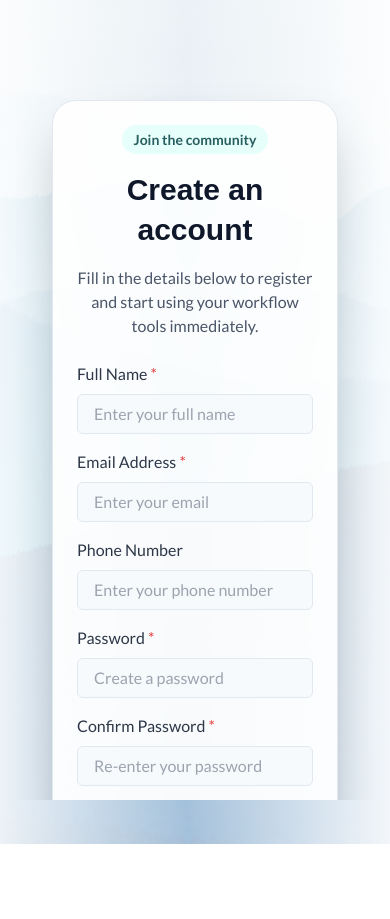
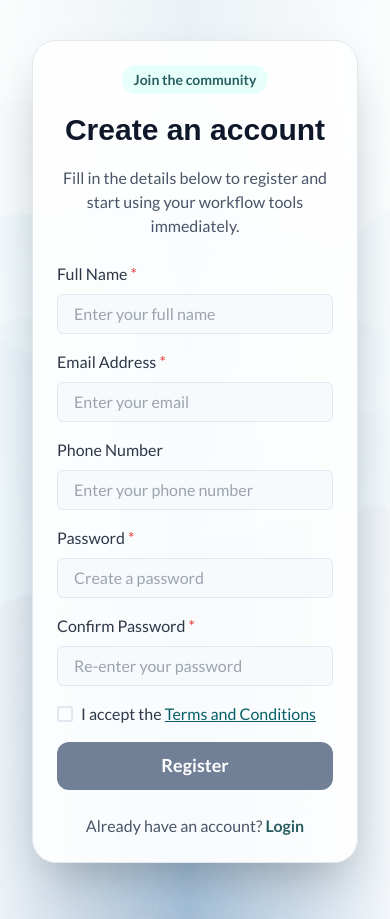
Before and after one commit to rahul52us/my-nextjs-app, a Next.js app: page /register in a window 390 px wide. Before the commit the page ends 844 px from the top, so only its background shows below. Built offline with nearby package versions, Linux system fonts and the light colour scheme; no server answers.

Commit message:
refactor: Update layout components for improved responsiveness and styling

```diff
--- a/app/(authentication)/login/content.tsx
+++ b/app/(authentication)/login/content.tsx
@@ -73,7 +73,7 @@ const LoginContent = observer(() => {
   const googleColor = useColorModeValue("#344054", "gray.100");
 
   return (
-    <Box minH="100vh" px={4} py={10}>
+    <Box minH="auto" px={4} py={{ base: 6, md: 4 }}>
       <Flex align="center" justify="center">
         <Box
           w="full"
--- a/app/(authentication)/register/content.tsx
+++ b/app/(authentication)/register/content.tsx
@@ -89,7 +89,7 @@ const RegisterContent = observer(() => {
   const checkboxColor = useColorModeValue('gray.700', 'gray.200');
 
   return (
-    <Box minHeight="100vh" px={4} py={10}>
+    <Box minHeight="auto" px={4} py={{ base: 6, md: 4 }}>
       <Flex align="center" justify="center">
         <Box
           width="100%"
--- a/app/layouts/authenticationLayout/AuthenticationLayout.tsx
+++ b/app/layouts/authenticationLayout/AuthenticationLayout.tsx
@@ -12,9 +12,10 @@ const AuthenticationLayout = ({ children }: { children: React.ReactNode }) => {
 
   return (
     <Box
-      height="100vh"
+      minH="100dvh"
       width="100%"
-      overflow="hidden"
+      overflowX="hidden"
+      overflowY={{ base: "auto", md: "hidden" }}
       position="relative"
       bgImage="url('/Auth-image.jpg')"
       bgSize="cover"
@@ -25,24 +26,24 @@ const AuthenticationLayout = ({ children }: { children: React.ReactNode }) => {
       <Box position="absolute" inset={0} bg={overlay} />
 
       <Flex
-        minHeight="100vh"
+        minH="100dvh"
         width="100%"
         position="relative"
         px={{ base: 4, md: 8, xl: 16 }}
-        py={{ base: 10, md: 14 }}
+        py={{ base: 4, md: 0 }}
         justifyContent="center"
-        alignItems="center"
+        alignItems={{ base: "flex-start", md: "center" }}
       >
         <Box
           width={{ base: '100%', md: '46%', lg: '38%' }}
           maxW="560px"
-          maxHeight="calc(100vh - 84px)"
-          overflow="hidden"
+          maxH="none"
+          overflowY="visible"
           bg="transparent"
           borderRadius="0"
           boxShadow="none"
-          p={{ base: 5, md: 8 }}
-          mb={{ base: 10, md: 12 }}
+          p={{ base: 0, md: 4 }}
+          mb={{ base: 4, md: 0 }}
         >
           {children}
         </Box>
--- a/app/layouts/dashboardLayout/HeaderLayout/HeaderLayout.tsx
+++ b/app/layouts/dashboardLayout/HeaderLayout/HeaderLayout.tsx
@@ -18,12 +18,12 @@ const HeaderLayout = observer(() => {
       as="header"
       width="full"
       maxW="100vw"
-      overflow="hidden"
+      overflow="visible"
       direction="row"
       alignItems="center"
       justifyContent="space-between"
       height={headerHeight}
-      px={headerPadding}
+      px={{ base: 2, sm: 3, md: headerPadding }}
       backdropFilter="blur(10px)"
       borderBottom="1px solid"
       borderColor={borderColor}
--- a/app/layouts/dashboardLayout/HeaderLayout/component/HeaderNavbar/HeaderNavbar.tsx
+++ b/app/layouts/dashboardLayout/HeaderLayout/component/HeaderNavbar/HeaderNavbar.tsx
@@ -27,12 +27,12 @@ const HeaderNavbar = observer(() => {
      *      off-screen when the nav items take up space.
      *      pr={2} gives a small right breathing room.
      */
-    <HStack spacing={3} pr={2} flexShrink={0}>
+    <HStack spacing={{ base: 1.5, md: 3 }} pr={{ base: 0, md: 2 }} flexShrink={0}>
       <HStack
         spacing={0}
         bg={glassBg}
         backdropFilter="blur(8px)"
-        px={2}
+        px={{ base: 1, md: 2 }}
         py={1.5}
         borderRadius="xl"
         border="1px solid"
@@ -41,7 +41,7 @@ const HeaderNavbar = observer(() => {
         _hover={{ borderColor: "whiteAlpha.500", boxShadow: "sm" }}
       >
         <Tooltip label="Toggle Theme" fontSize="xs" placement="bottom">
-          <Box px={1}>
+          <Box px={1} display={{ base: "none", sm: "block" }}>
             <HeaderThemeSwitch />
           </Box>
         </Tooltip>
@@ -52,6 +52,7 @@ const HeaderNavbar = observer(() => {
           mx={2}
           borderColor={borderColor}
           opacity={0.6}
+          display={{ base: "none", sm: "block" }}
         />
 
         <Box px={1}>
```
